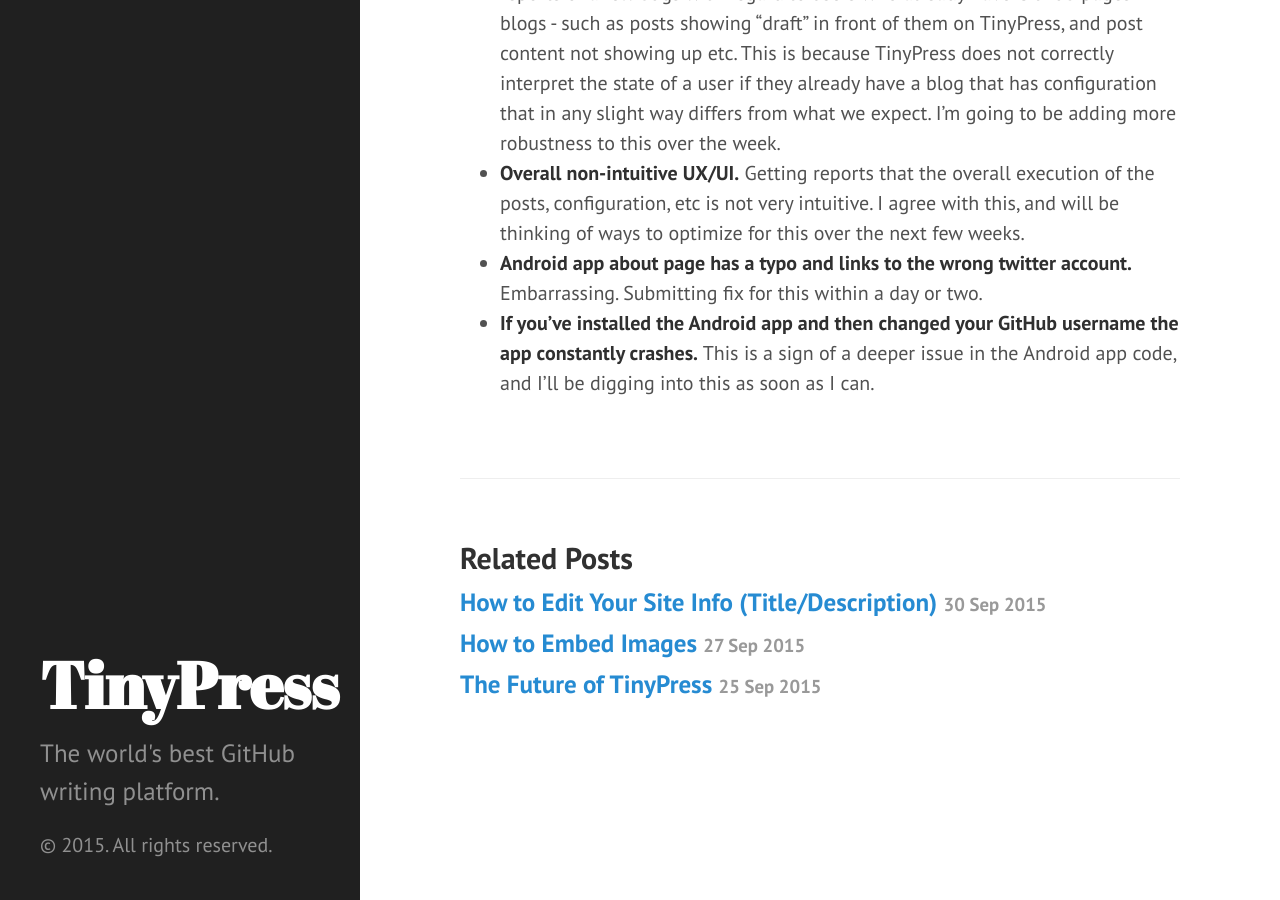
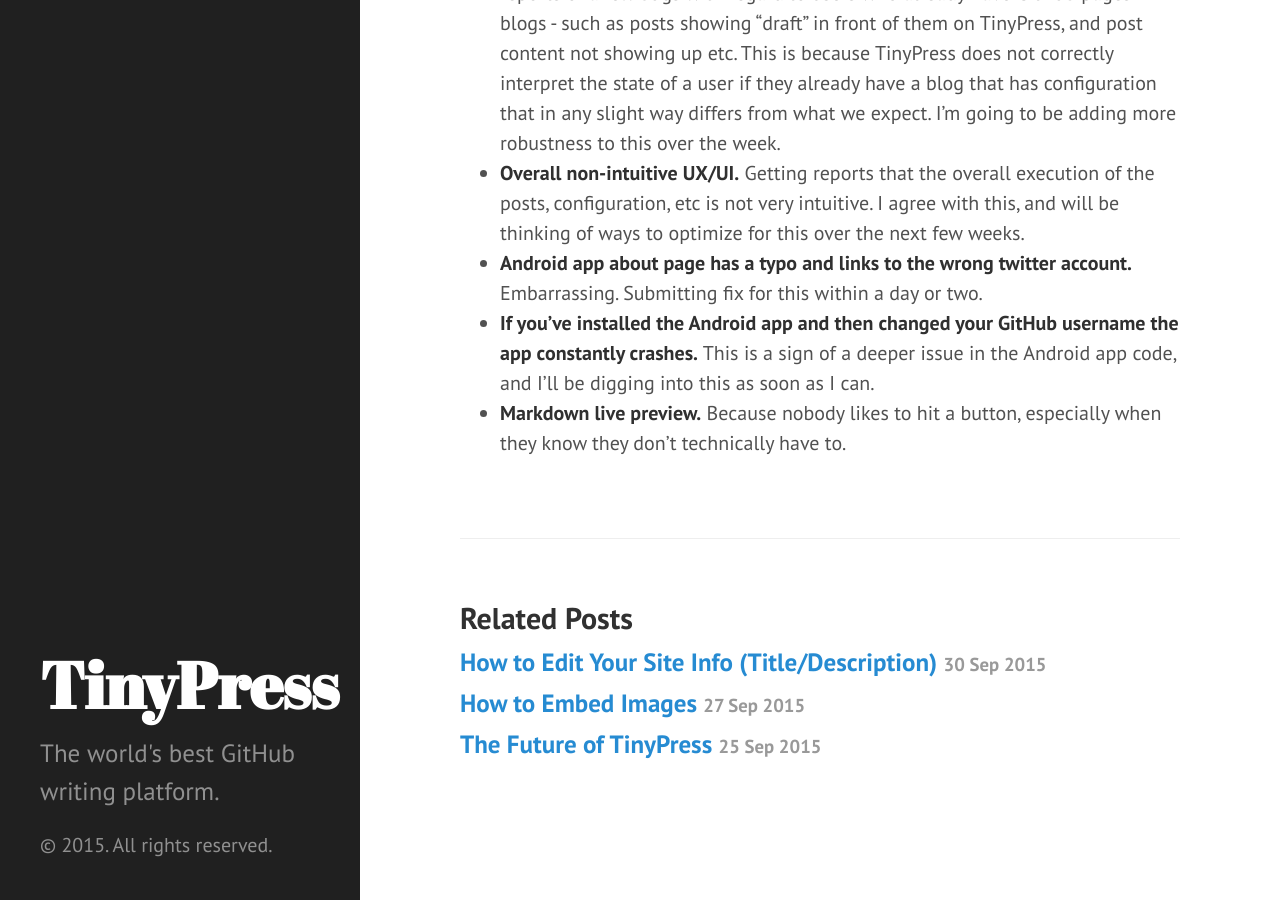
Before and after one commit to fugabi/tinypressco.github.io, a Jekyll site: the page built from _posts/2015-10-18-on-hacker-news.markdown, in a window 1280 px wide and 900 px high, scrolled down 1002 px. Built offline with Jekyll 4.4.1, drawn with Linux system fonts in a browser that asks for light colours.

Commit message:
Post update: On Hacker News!

```diff
--- a/_posts/2015-10-18-on-hacker-news.markdown
+++ b/_posts/2015-10-18-on-hacker-news.markdown
@@ -19,3 +19,4 @@ Cataloging feature requests:
 - <strong>Overall non-intuitive UX/UI.</strong> Getting reports that the overall execution of the posts, configuration, etc is not very intuitive. I agree with this, and will be thinking of ways to optimize for this over the next few weeks.
 - <strong>Android app about page has a typo and links to the wrong twitter account.</strong> Embarrassing. Submitting fix for this within a day or two.
 - <strong>If you've installed the Android app and then changed your GitHub username the app constantly crashes.</strong> This is a sign of a deeper issue in the Android app code, and I'll be digging into this as soon as I can.
+- <strong>Markdown live preview.</strong> Because nobody likes to hit a button, especially when they know they don't technically have to.
```
